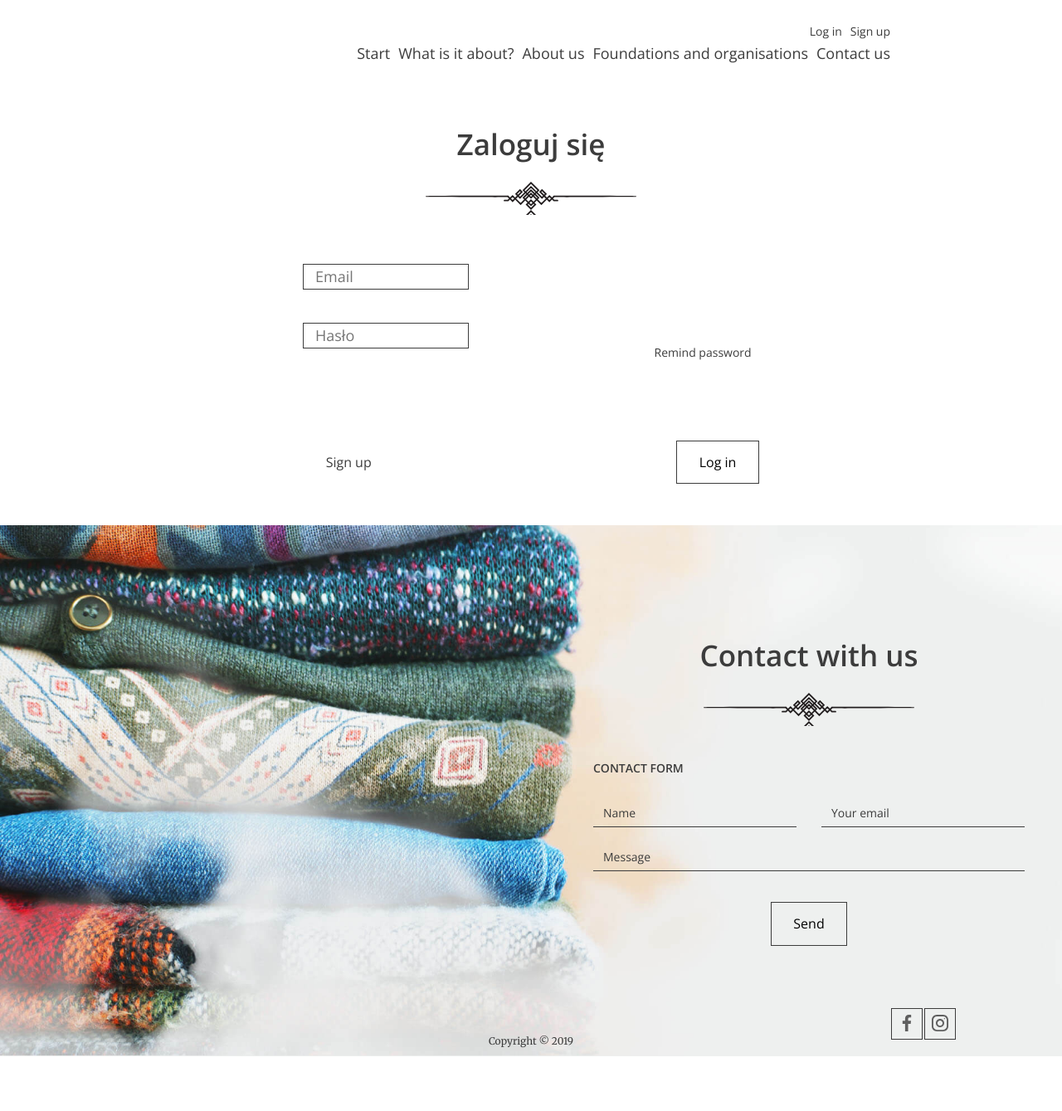
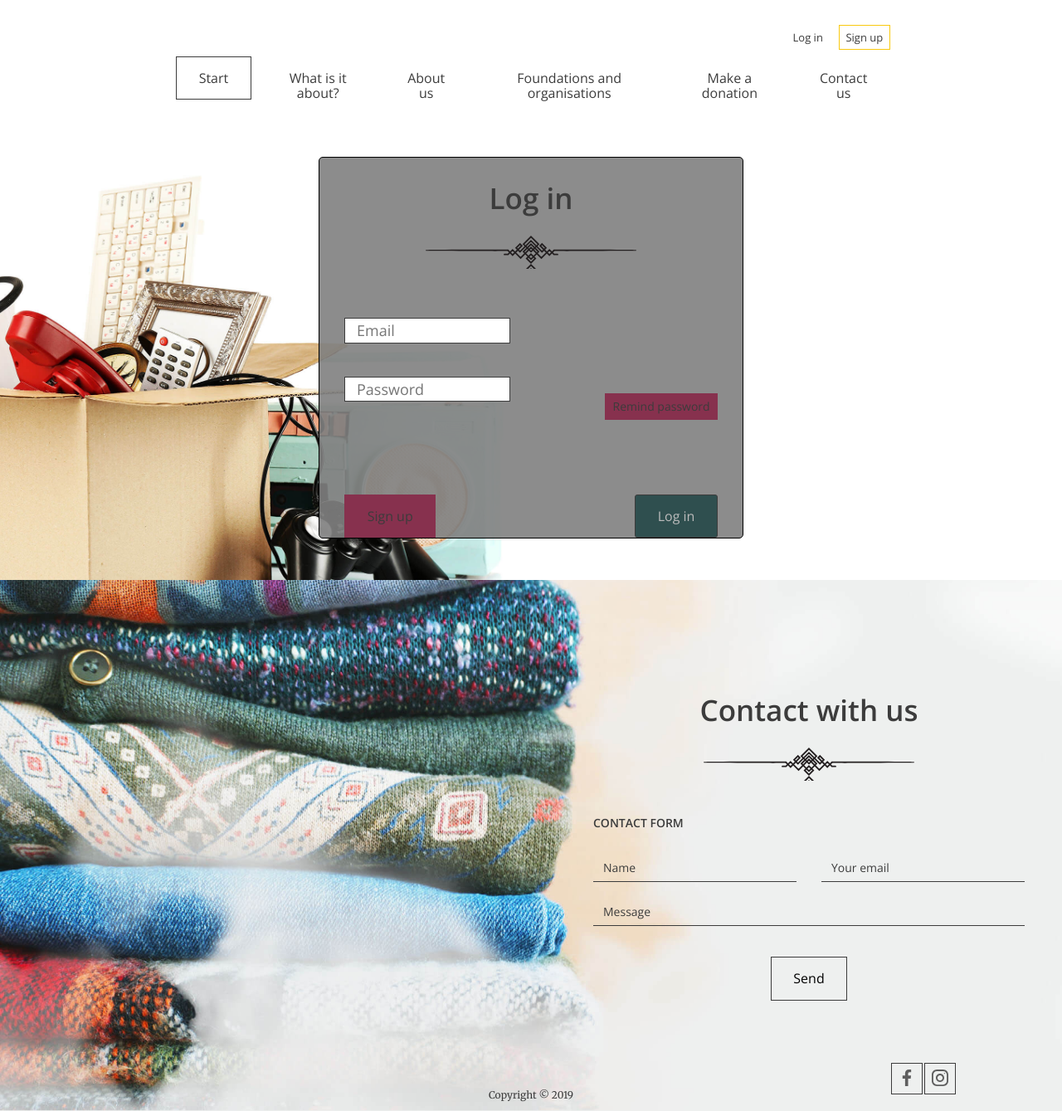
Before and after one commit to Haxxproxx202/Portfolio-Lab, a Django app: page /login/ in a window 1280 px wide. Shown: the whole page at 83% size. Before the commit the page ends 1273 px from the top, so only its background shows below. Run offline with Django 4.2, Linux system fonts and the light colour scheme.

Commit message:
css tweaking

```diff
--- a/portfoliolab/settings.py
+++ b/portfoliolab/settings.py
@@ -127,8 +127,9 @@ STATIC_URL = 'static/'
 # Default primary key field type
 # https://docs.djangoproject.com/en/4.0/ref/settings/#default-auto-field
 
-ADMINS = [('Przemek', 'immperial@o2.pl'), ]
-
+ADMINS = (('Przemek', 'immperial@o2.pl'), )
+# DEFAULT_FROM_EMAIL = 'immperial@o2.pl'
+SERVER_EMAIL = "immperial@o2.pl"
 DEFAULT_AUTO_FIELD = 'django.db.models.BigAutoField'
 
 EMAIL_BACKEND = 'django.core.mail.backends.smtp.EmailBackend'
--- a/project/static/css/style.css
+++ b/project/static/css/style.css
@@ -470,6 +470,14 @@ h2:after {
   background: transparent;
   cursor: pointer;
 }
+.form-group button {
+  background-color: darkslategray;
+  color: #bcbcbc;
+  border-radius: 3px;
+}
+.form-group a {
+  background-color: #87314e;
+}
 
 /* line 12, scss/modules/_buttons.scss */
 .btn:hover {
@@ -532,13 +540,16 @@ form .form-group {
 /* line 10, scss/modules/_forms.scss */
 form .form-group input:not([type="checkbox"]):not([type="radio"]),
 form .form-group textarea {
+  opacity: 1;
+  overflow: auto;
   border: 1px solid #3c3c3c;
-  background: transparent;
+  background: rgb(255,255,255);
   padding: 4px 14px;
   max-width: 200px;
   width: 100%;
   resize: none;
   font-size: 1.8rem;
+
 }
 
 /* line 21, scss/modules/_forms.scss */
@@ -1613,7 +1624,10 @@ footer .bottom-line--icons a img {
       -ms-flex-align: center;
           align-items: center;
   padding: 0 15px;
-  margin: 50px 0;
+  margin: 50px 30%;
+  background: rgba(128,128,128, 0.9);
+  border: 1px solid black;
+  border-radius: 5px;
 }
 
 /* line 26, scss/style.scss */
--- a/project/templates/login.html
+++ b/project/templates/login.html
@@ -1,10 +1,11 @@
 {% extends 'base.html' %}
 
 {% block content %}
-{% include 'header_login_register.html' %}
+<header class="header--main-page">
+{% include 'header_index_form.html' %}
 
     <section class="login-page">
-      <h2>Zaloguj się</h2>
+      <h2>Log in</h2>
       <div style="color: red; font-size: 16px; text-align: center"><b>{{error}}</b></div>
       <form action="" method="POST">
         {% csrf_token %}
@@ -15,7 +16,7 @@
           <input type="email" name="email" placeholder="Email" />
         </div>
         <div class="form-group">
-          <input type="password" name="password" placeholder="Hasło" />
+          <input type="password" name="password" placeholder="Password" />
           <a href="#" class="btn btn--small btn--without-border reset-password">Remind password</a>
         </div>
 
@@ -26,3 +27,4 @@
       </form>
     </section>
 {% endblock %}
+</header>
--- a/project/views.py
+++ b/project/views.py
@@ -22,12 +22,19 @@ def contact(request):
         message_name = request.POST.get('name')
         message_email = request.POST.get('email')
         message = request.POST.get('message')
+        message_edited = f"""
+        Email sent by: {message_name}
+        Sender's email address: {message_email}
 
-        template = render_to_string('email_template.html', {'name': request.user.first_name})
+        Content:
+        {message}
+        """
+
+        # template = render_to_string('email_template.html', {'name': request.user.first_name})
 
         mail_admins(message_name,
-                    message,
-                    fail_silently=False,
+                    message_edited,
+                    fail_silently=False
                     )
 
         # email = EmailMessage(
@@ -39,7 +46,7 @@ def contact(request):
         # email.fail_silently = False
         # email.send()
 
-        return render(request, 'index.html')
+        return render(request, 'index.html', {'message_name': message_name})
     else:
         return render(request, 'index.html')
 
```
Also changed, not shown: project/templates/index.html (+19 -0 lines).
